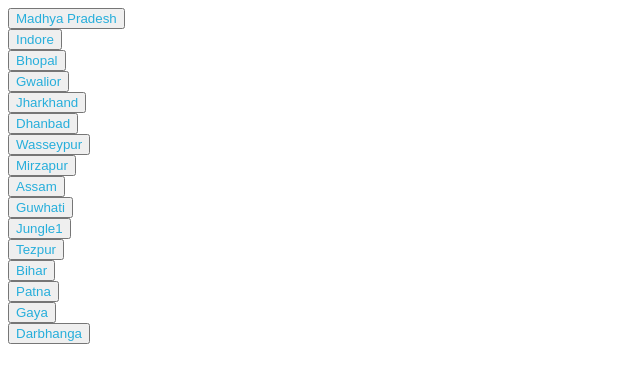
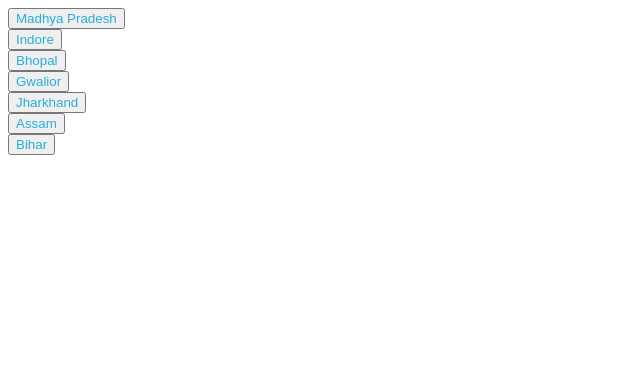
Before and after one commit to abhishek-sonkar/Hackathon-7---Nested-List, a React app: page / in a window 1280 px wide. Both pictures are taken after a click on the button "Madhya Pradesh". Shown: the top 382 px of the page, without its empty margins (0-640 px from the left). Built offline with nearby package versions, Linux system fonts and the light colour scheme.

Commit message:
final corrected

```diff
--- a/src/components/App.js
+++ b/src/components/App.js
@@ -156,20 +156,12 @@ const states = [
 
 export function GetTowns(props) {
   const { towns } = props;
-  const [showList, setShowList] = useState(false);
-  const toggleList = () => {
-    if(showList) {
-      setShowList(false);
-    } else {
-      setShowList(true);
-    }
-  }
   return (
     <div>
       {towns.map((town, idx) => {
         return (
         <div>
-          <button key={idx} id={ `town${idx + 1}` } onClick={toggleList}>{town.name}</button>
+          <button key={idx} id={ `town${idx + 1}` }>{town.name}</button>
         </div>)
       })}
     </div>)
@@ -177,41 +169,35 @@ export function GetTowns(props) {
 
 export function GetCities(props) {
   const { cities } = props;
-  const [showList, setShowList] = useState(false);
-  const toggleList = () => {
-    if(showList) {
-      setShowList(false);
-    } else {
-      setShowList(true);
-    }
+  const [showStates, setShowStates] = useState(Array(cities.length).fill(false));
+  const toggleList = (idx) => {
+    showStates[idx] = !showStates[idx];
+    setShowStates([...showStates]);
   }
   return (
   <div>
     {cities.map((city, idx) => {
       return (
       <div>
-        <button key={idx} id={ `city${idx + 1}` } onClick={toggleList}>{city.name}</button>
-        { showList ? <GetTowns towns={city.towns}/> : null }
+        <button key={idx} id={ `city${idx + 1}` } onClick={() => toggleList(idx)}>{city.name}</button>
+        { showStates[idx] ? <GetTowns towns={city.towns}/> : null }
       </div>)
     })}
   </div>)
 }
 
 function App() {
-  const [showList, setShowList] = useState(false);
-  const toggleList = () => {
-    if(showList) {
-      setShowList(false);
-    } else {
-      setShowList(true);
-    }
+  const [showStates, setShowStates] = useState(Array(states.length).fill(false));
+  const toggleList = (idx) => {
+    showStates[idx] = !showStates[idx];
+    setShowStates([...showStates]);
   }
   return (
     <div id="main">{
         states.map((state, idx) => {
           return (<div>
-            <button key={idx} id={ `state${idx + 1}` } onClick={toggleList}>{state.name}</button>
-            { showList ? <GetCities cities={state.cities}/> : null }
+            <button key={idx} id={ `state${idx + 1}` } onClick={() => toggleList(idx)}>{state.name}</button>
+            { showStates[idx] ? <GetCities cities={state.cities}/> : null }
           </div>)
          })
       }
```
